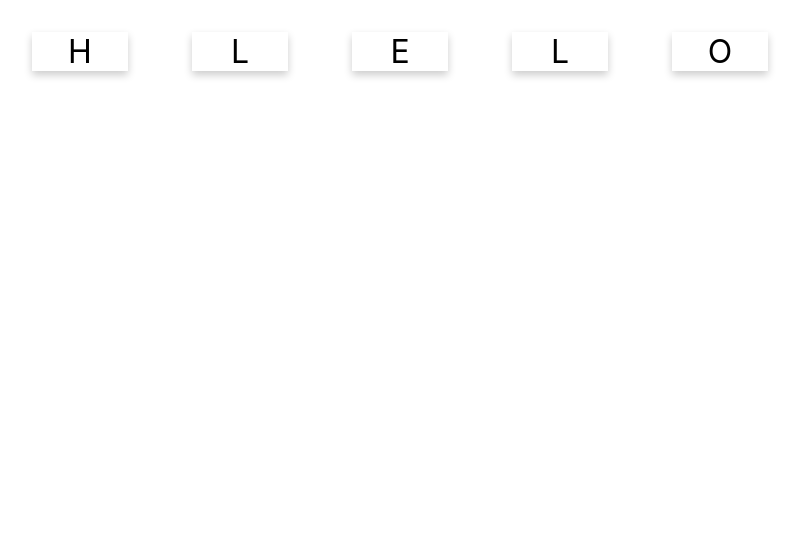
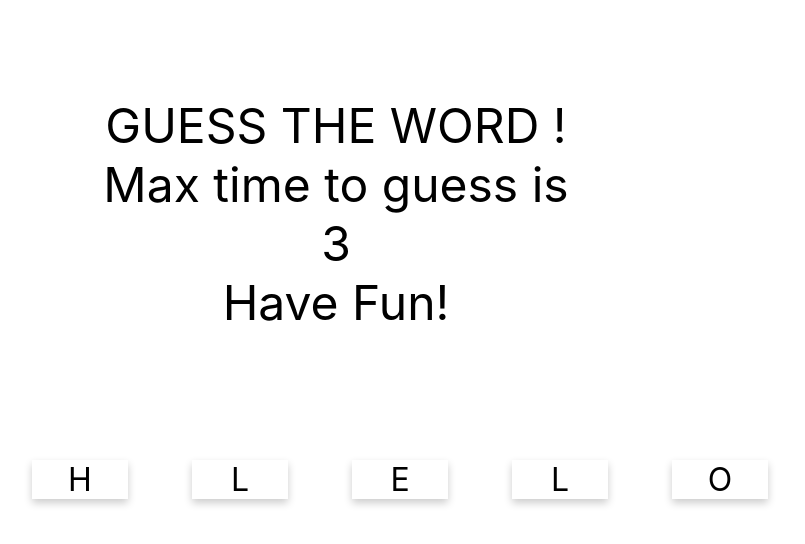
Before and after one commit to karnzx/lab-react, a React (Create React App) app: page / in a window 1280 px wide. Shown: the top 544 px of the page, without its empty margins (0-805 px from the left). Built offline with nearby package versions, Linux system fonts and the light colour scheme.

Commit message:
add guess time limit

```diff
--- a/src/App.css
+++ b/src/App.css
@@ -12,3 +12,11 @@
   color: red;
   background: pink;
  }
+
+ .topCard{
+ display: inline-block;
+ text-align: center;
+ width: 10em;
+ font-size: 3em;
+ margin: 2em;
+ }
--- a/src/App.js
+++ b/src/App.js
@@ -1,14 +1,27 @@
 import React from 'react';
 import WordCard from './WordCard';
+import './App.css'
 
 const word = "HELLO";
+const max_attempts = 3;
 function App() {
   return (
     <div>
+      <div className="topCard">
+        <div>
+          GUESS THE WORD !
+        </div>
+        <div>
+          Max time to guess is {max_attempts}
+        </div>
+        <div>
+          Have Fun!
+        </div>
+      </div>
       {
-        <WordCard value={word} />
+        <WordCard value={word} max_attempts={max_attempts} />
       }
-    </div>
+    </div >
   );
 }
 
--- a/src/CharacterCard.js
+++ b/src/CharacterCard.js
@@ -3,10 +3,11 @@ import './App.css'
 
 export default function CharacterCard(props) {
     const [active, setActive] = useState(false);
+    const [available, setAvailable] = useState(true);
     const attempt = useRef(props.attempt);
 
     const activate = () => {
-        if (!active) {
+        if (!active && available) {
             setActive(true);
             props.activationHandler(props.value)
         }
@@ -17,6 +18,9 @@ export default function CharacterCard(props) {
             setActive(false)
             attempt.current = props.attempt
         }
+        if (attempt.current > props.max_attempts) {
+            setAvailable(false)
+        }
     })
 
     const className = `card ${active ? 'activeCard' : ''}`;
--- a/src/WordCard.js
+++ b/src/WordCard.js
@@ -1,17 +1,17 @@
-import Reac, { useState } from 'react';
+import React, { useState } from 'react';
 import CharacterCard from './CharacterCard';
 import _, { set } from 'lodash';
 
-const prepareStateFromWord = (given_word) => {
+const prepareStateFromWord = (given_word, max_attempts) => {
     let word = given_word.toUpperCase();
     let chars = _.shuffle(Array.from(word));
     return {
-        word, chars, attempt: 1, guess: '', completed: false
+        word, chars, attempt: 1, guess: '', completed: false, max_attempts
     }
 
 }
 export default function WordCard(props) {
-    const [state, setState] = useState(prepareStateFromWord(props.value))
+    const [state, setState] = useState(prepareStateFromWord(props.value, props.max_attempts))
     const activationHandler = c => {
         console.log(`${c} has been activated.`)
 
@@ -29,10 +29,11 @@ export default function WordCard(props) {
             }
         }
     };
+
     return (
         <div>
             {
-                state.chars.map((c, i) => <CharacterCard value={c} key={i} activationHandler={activationHandler} attempt={state.attempt} />)
+                state.chars.map((c, i) => <CharacterCard value={c} key={i} activationHandler={activationHandler} attempt={state.attempt} max_attempts={state.max_attempts} />)
             }
         </div>
     )
```
